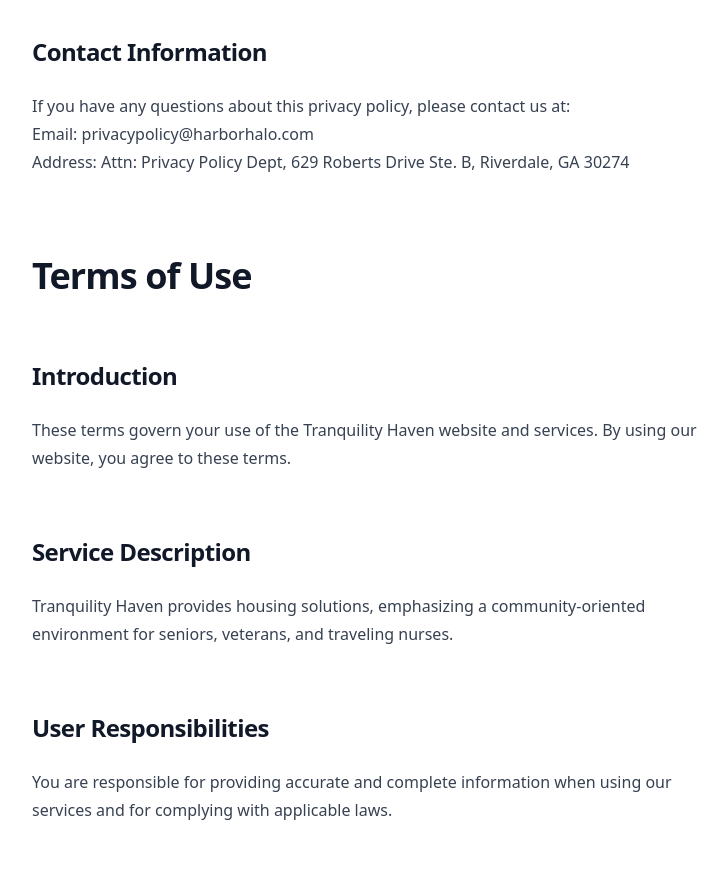
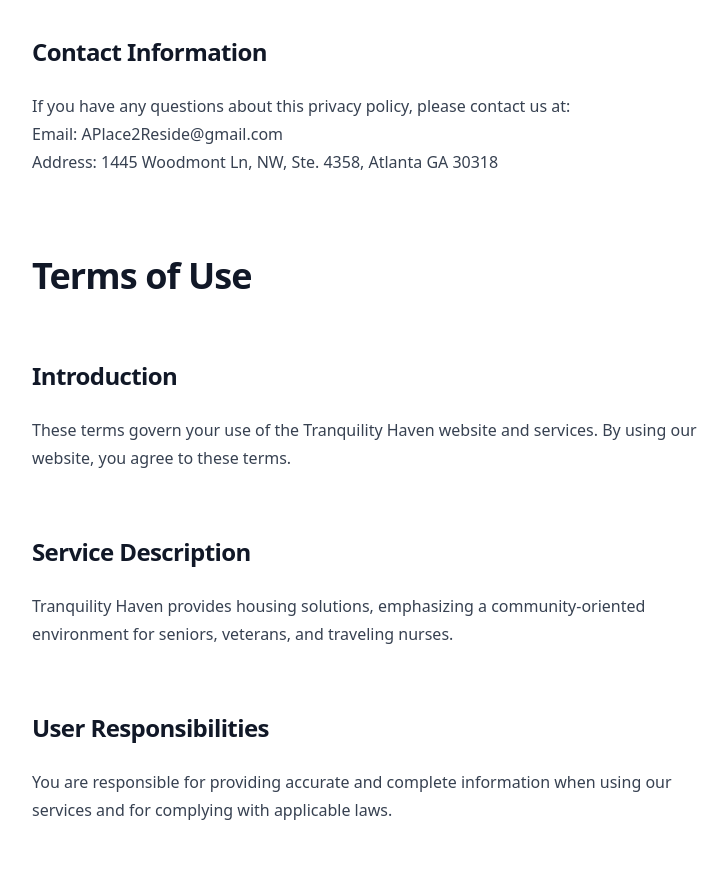
Before and after one commit to martoast/tranquility-haven, a Nuxt app: page /privacy-policy in a window 1280 px wide. Shown: the part 1860-2753 px from the top of the page, without its empty margins (224-949 px from the left). Built offline with nearby package versions, Linux system fonts and the light colour scheme.

Commit message:
update contact info

```diff
--- a/pages/privacy-policy.vue
+++ b/pages/privacy-policy.vue
@@ -30,8 +30,8 @@
 
           <h2 class="mt-16 text-2xl font-bold tracking-tight text-gray-900">Contact Information</h2>
           <p class="mt-6">If you have any questions about this privacy policy, please contact us at:</p>
-          <p>Email: privacypolicy@harborhalo.com</p>
-          <p>Address: Attn: Privacy Policy Dept, 629 Roberts Drive Ste. B, Riverdale, GA 30274</p>
+          <p>Email: APlace2Reside@gmail.com</p>
+          <p>Address: 1445 Woodmont Ln, NW, Ste. 4358, Atlanta GA 30318</p>
 
           <h1 class="mt-20 text-3xl font-bold tracking-tight text-gray-900 sm:text-4xl">Terms of Use</h1>
 
```
